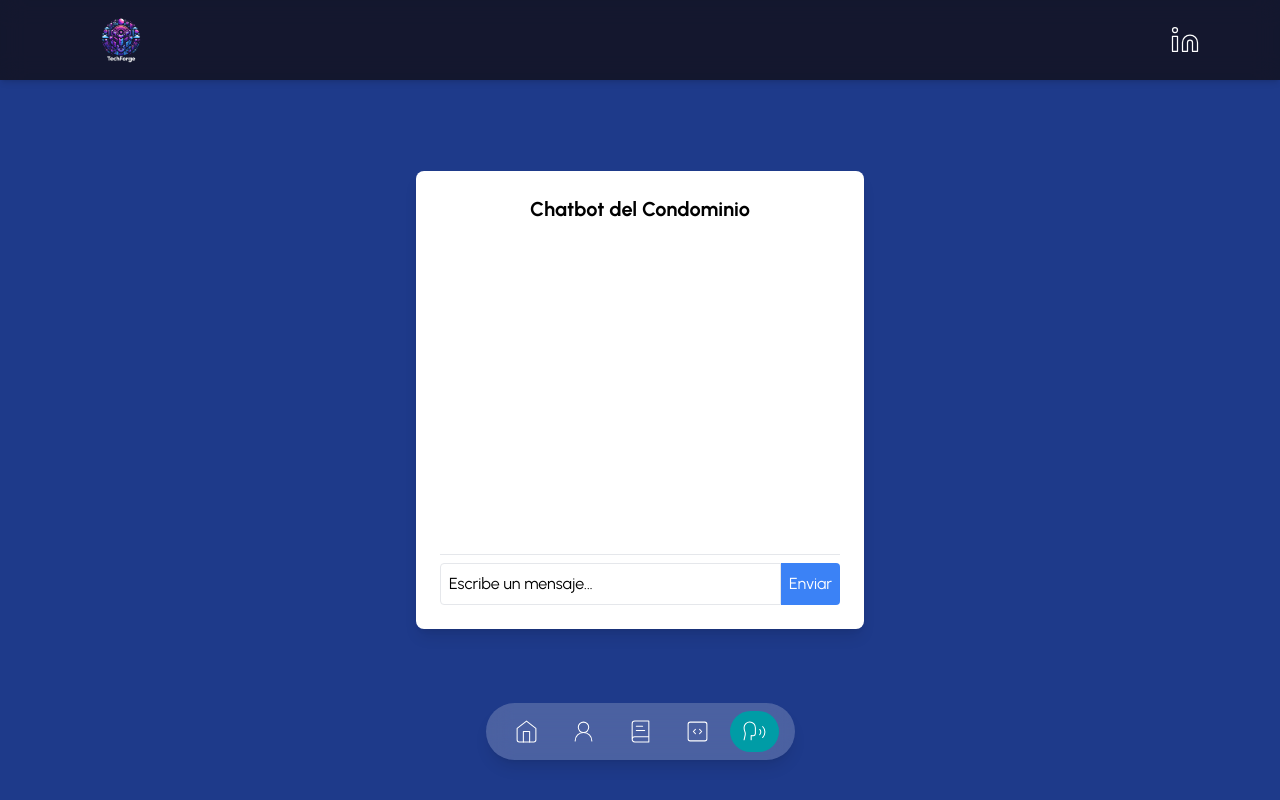
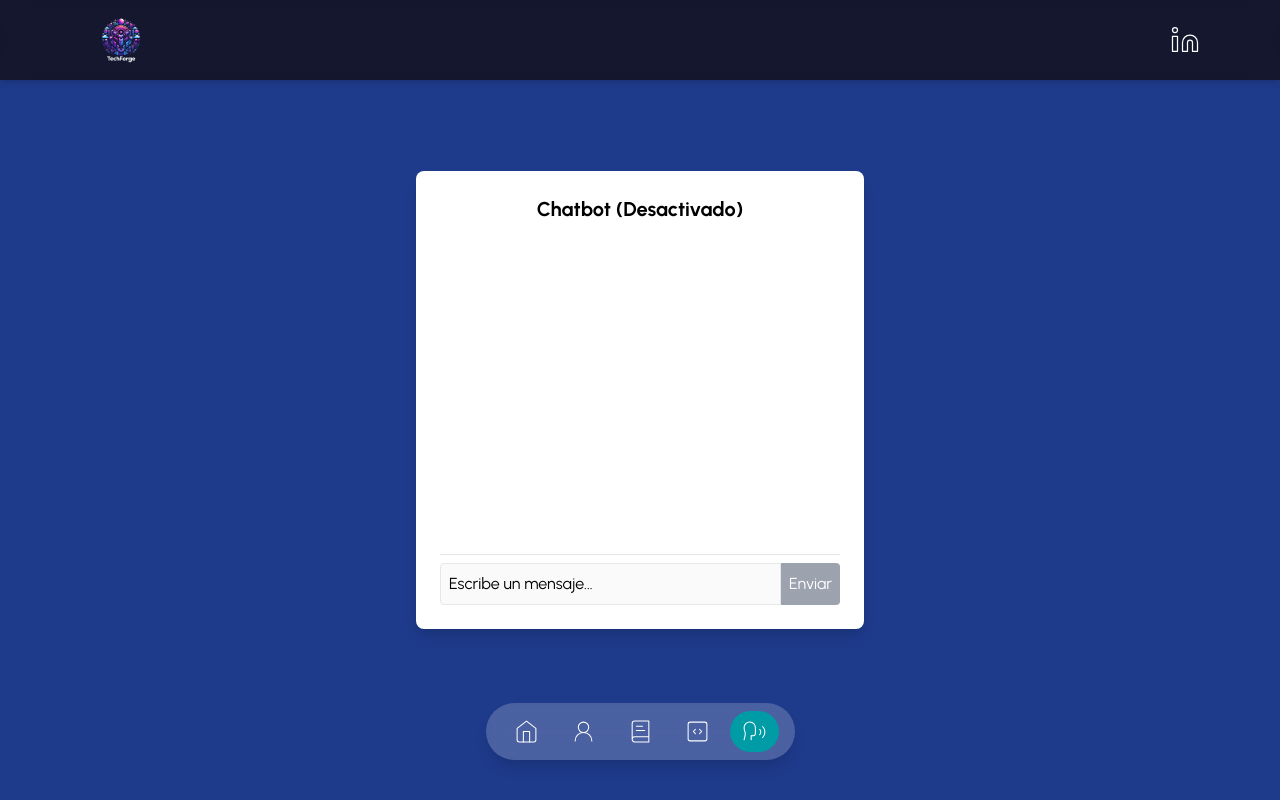
Before and after one commit to Dilanapm/techforge-page, a Next.js app: page /testimonials in a window 1280 px wide. Built offline with nearby package versions, Linux system fonts and the light colour scheme.

Commit message:
deshabilitando el chatbot

```diff
--- a/app/(routes)/testimonials/page.tsx
+++ b/app/(routes)/testimonials/page.tsx
@@ -5,7 +5,7 @@ import { useState, useRef, useEffect } from "react";
 export default function ChatBot() {
     const [messages, setMessages] = useState<{ sender: string; text: string }[]>([]);
     const [input, setInput] = useState("");
-    const [context, setContext] = useState("");
+
     const chatEndRef = useRef<HTMLDivElement>(null);
 
     // Auto-scroll al final del chat
@@ -13,36 +13,15 @@ export default function ChatBot() {
         chatEndRef.current?.scrollIntoView({ behavior: "smooth" });
     }, [messages]);
 
-    // Función para enviar el mensaje
+    // Desactivar el envío de mensajes
     const sendMessage = async () => {
-        if (!input.trim()) return;
-
-        const userMessage = { sender: "user", text: input };
-        setMessages((prev) => [...prev, userMessage]);
-
-        try {
-            const response = await fetch("http://127.0.0.1:5000/chat", {
-                method: "POST",
-                headers: { "Content-Type": "application/json" },
-                body: JSON.stringify({ question: input, context }),
-            });
-
-            const data = await response.json();
-            const botMessage = { sender: "bot", text: data.response };
-
-            setMessages((prev) => [...prev, botMessage]);
-            setContext((prev) => `${prev}Tú: ${input}\nBot: ${data.response}\n`);
-        } catch (error) {
-            console.error("Error al enviar mensaje:", error);
-        }
-
-        setInput(""); // Limpiar el campo de entrada
+        alert("El chatbot está desactivado.");
     };
 
     return (
         <div className="flex justify-center items-center min-h-screen bg-[#1e3a8a]">
             <div className="max-w-md w-full bg-white shadow-lg rounded-lg p-6">
-                <h1 className="text-xl font-bold text-center text-black mb-3">Chatbot del Condominio</h1>
+                <h1 className="text-xl font-bold text-center text-black mb-3">Chatbot (Desactivado)</h1>
                 <div className="h-80 overflow-y-auto p-2 border-b">
                     {messages.map((msg, index) => (
                         <div
@@ -64,9 +43,9 @@ export default function ChatBot() {
                         placeholder="Escribe un mensaje..."
                         value={input}
                         onChange={(e) => setInput(e.target.value)}
-                        onKeyDown={(e) => e.key === "Enter" && sendMessage()}
+                        disabled
                     />
-                    <button className="bg-blue-500 text-white p-2 rounded-r" onClick={sendMessage}>
+                    <button className="bg-gray-400 text-white p-2 rounded-r cursor-not-allowed">
                         Enviar
                     </button>
                 </div>
```
Also changed, not shown: 1 other file (tests, documents, lock files or other folders).
